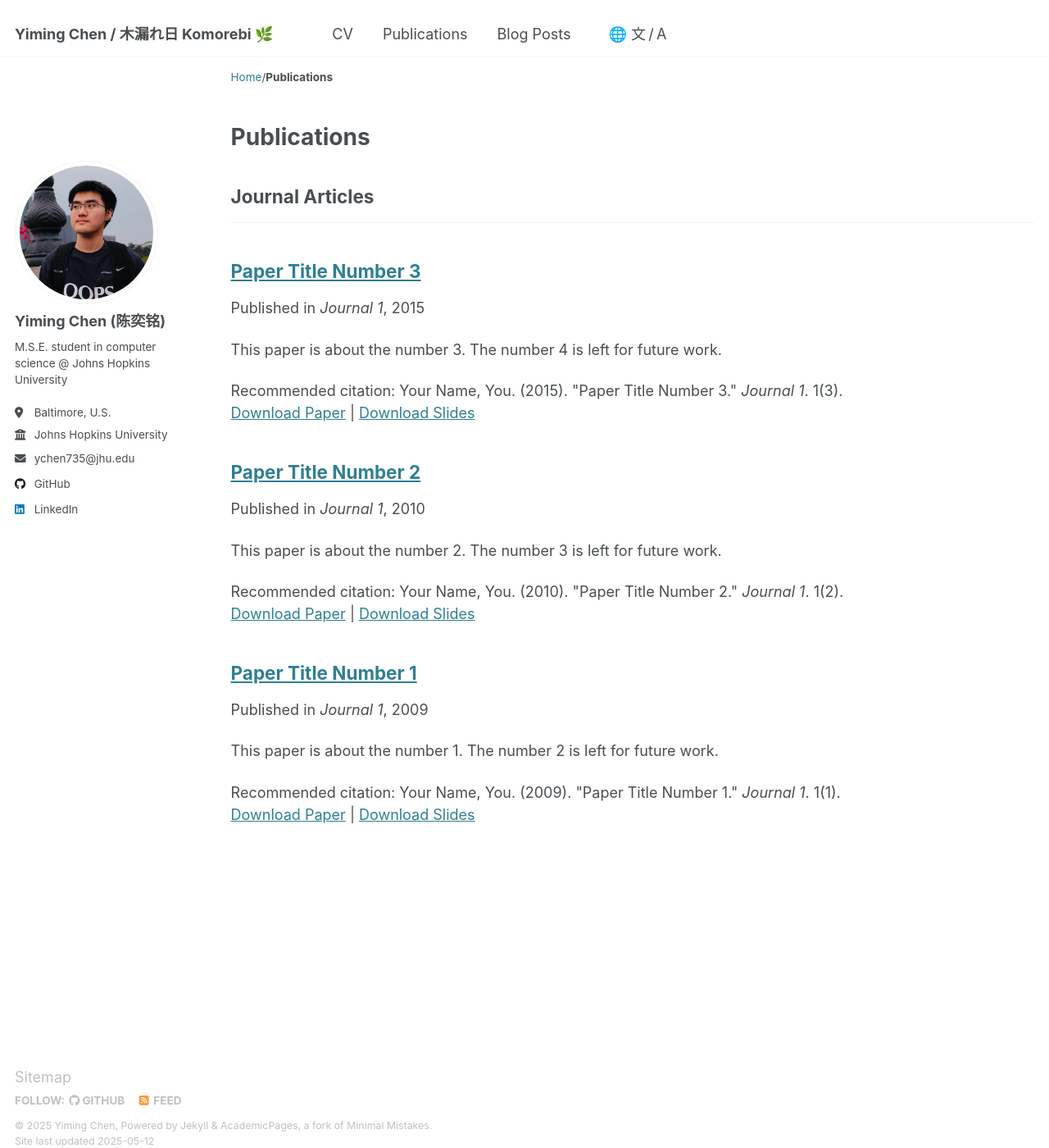
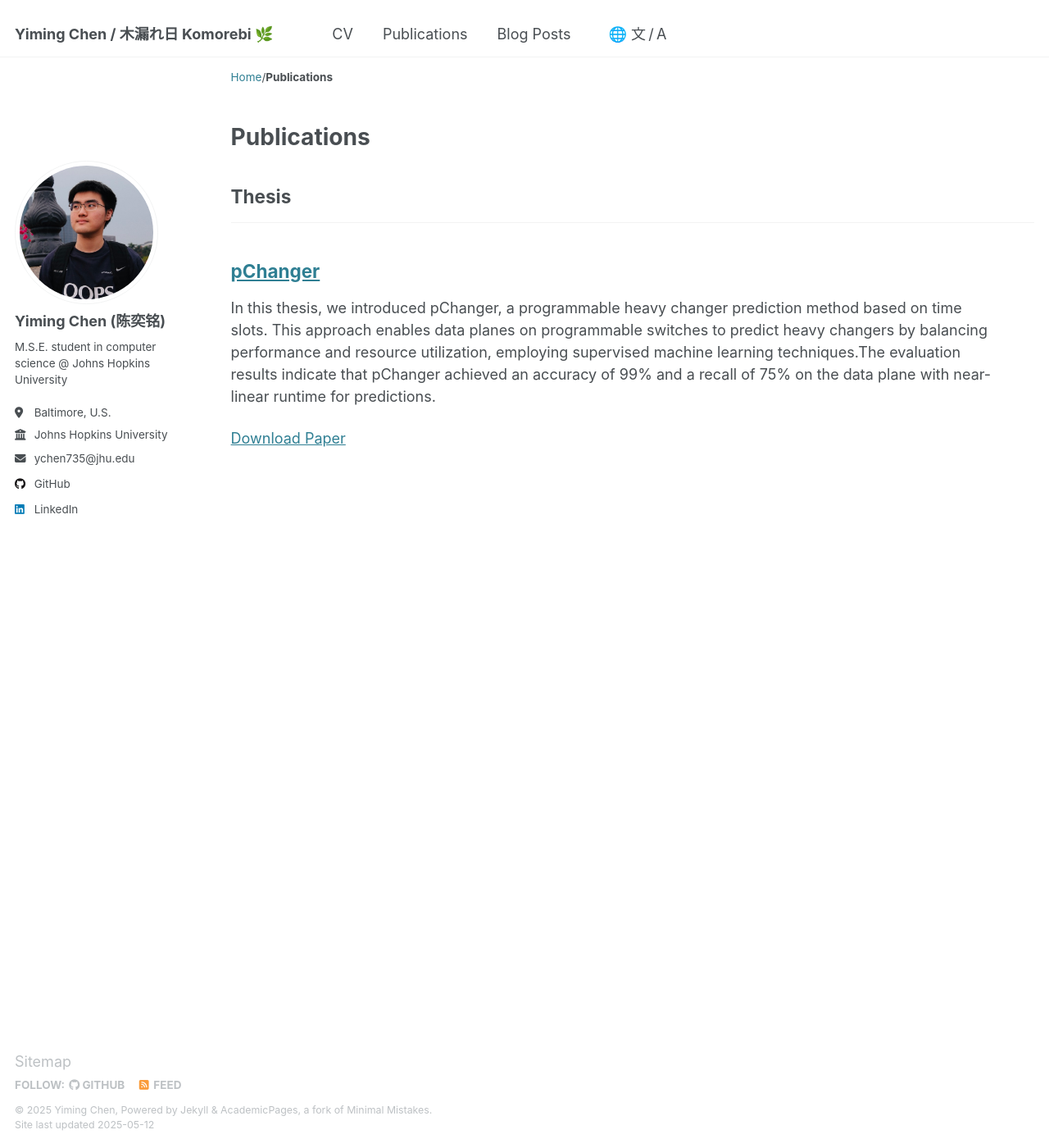
Before and after one commit to xuanquanchen/xuanquanchen.github.io, a Jekyll site: the page built from _pages/publications.html, in a window 1280 px wide and 1400 px high. Shown: the whole window at 82% size. Built offline with Jekyll 4.4.1, drawn with Linux system fonts in a browser that asks for light colours; some of the changed lines change nothing that is shown.

Commit message:
update publications

```diff
--- a/_includes/archive-single.html
+++ b/_includes/archive-single.html
@@ -41,8 +41,10 @@
         {% if post.collection == 'teaching' %}
           <p> {{ post.type }}, <i>{{ post.venue }}</i>, {{ post.date | default: "1900-01-01" | date: "%Y" }} </p>
         {% elsif post.collection == 'publications' %}
-          <p>Published in <i>{{ post.venue }}</i>, {{ post.date | default: "1900-01-01" | date: "%Y" }} </p>
-        {% elsif post.date %}
+          {% if post.venue %}
+            <p>Published in <i>{{ post.venue }}</i>, {{ post.date | default: "1900-01-01" | date: "%Y" }} </p>
+          {% endif %}
+            {% elsif post.date %}
          <p class="page__date"><strong><i class="fa fa-fw fa-calendar" aria-hidden="true"></i> {{ site.data.ui-text[site.locale].date_label | default: "Published:" }}</strong> <time datetime="{{ post.date | default: "1900-01-01" | date_to_xmlschema }}">{{ post.date | default: "1900-01-01" | date: "%B %d, %Y" }}</time></p>
         {% endif %}
 
--- a/_publications/2009-10-01-paper-title-number-1.md
+++ b/_publications/2009-10-01-paper-title-number-1.md
@@ -9,6 +9,7 @@ venue: 'Journal 1'
 slidesurl: 'http://academicpages.github.io/files/slides1.pdf'
 paperurl: 'http://academicpages.github.io/files/paper1.pdf'
 citation: 'Your Name, You. (2009). &quot;Paper Title Number 1.&quot; <i>Journal 1</i>. 1(1).'
+published: false
 ---
 
 The contents above will be part of a list of publications, if the user clicks the link for the publication than the contents of section will be rendered as a full page, allowing you to provide more information about the paper for the reader. When publications are displayed as a single page, the contents of the above "citation" field will automatically be included below this section in a smaller font.
--- a/_publications/2010-10-01-paper-title-number-2.md
+++ b/_publications/2010-10-01-paper-title-number-2.md
@@ -9,6 +9,7 @@ venue: 'Journal 1'
 slidesurl: 'http://academicpages.github.io/files/slides2.pdf'
 paperurl: 'http://academicpages.github.io/files/paper2.pdf'
 citation: 'Your Name, You. (2010). &quot;Paper Title Number 2.&quot; <i>Journal 1</i>. 1(2).'
+published: false
 ---
 
 The contents above will be part of a list of publications, if the user clicks the link for the publication than the contents of section will be rendered as a full page, allowing you to provide more information about the paper for the reader. When publications are displayed as a single page, the contents of the above "citation" field will automatically be included below this section in a smaller font.
--- a/_publications/2015-10-01-paper-title-number-3.md
+++ b/_publications/2015-10-01-paper-title-number-3.md
@@ -9,6 +9,7 @@ venue: 'Journal 1'
 slidesurl: 'http://academicpages.github.io/files/slides3.pdf'
 paperurl: 'http://academicpages.github.io/files/paper3.pdf'
 citation: 'Your Name, You. (2015). &quot;Paper Title Number 3.&quot; <i>Journal 1</i>. 1(3).'
+published: false
 ---
 
 The contents above will be part of a list of publications, if the user clicks the link for the publication than the contents of section will be rendered as a full page, allowing you to provide more information about the paper for the reader. When publications are displayed as a single page, the contents of the above "citation" field will automatically be included below this section in a smaller font.
--- /dev/null
+++ b/_publications/2024-05-17-pChanger.md
@@ -0,0 +1,32 @@
+---
+title: "pChanger"
+lang: en
+collection: publications
+category: thesis
+permalink: /publication/2024-05-17-pChanger
+excerpt: 'In this thesis, we introduced pChanger, a programmable heavy changer prediction method based on time slots. This approach enables data planes on programmable switches to predict heavy changers by balancing performance and resource utilization, employing supervised machine learning techniques.The evaluation results indicate that pChanger achieved an accuracy of 99% and a recall of 75% on the data plane with near-linear runtime for predictions.'
+date: 2024-05-17
+slidesurl: 'https://xuanquanchen.github.io/files/publications/pChanger/pChanger-paper.pdf'
+paperurl: 'https://xuanquanchen.github.io/files/publications/pChanger/pChanger-slides.pdf'
+---
+
+
+Heavy changer is flows change dramatically between two consecutive periods
+exceeds a specific threshold and can be viewed as a signal of congestion or malicious attacks.
+Identifying heavy flows (e.g., heavy hitters and heavy changers) in network traffic helps to
+improve network performance. It has many benefits to perform prediction of heavy changers
+within the data plane including eliminating extra communication between the control plane
+and the data plane and detecting the very beginning packages arrived at the switches.
+However, it is challenging due to extremely limited resource availability and the stringent
+requirements of fast packet processing. There are several proposed methods and systems in
+the research community for conducting network measurements on high-speed networks, yet
+there currently exists no advanced method to predict heavy changes in the data plane of
+programmable switches. In this thesis, we introduced pChanger, a programmable heavy
+changer prediction method based on time slots. This approach enables data planes on
+programmable switches to predict heavy changers by balancing performance and resource
+utilization, employing supervised machine learning (ML) techniques. In our evaluation, we
+first tested pChanger with traces and deployed it on bmv2 software P4 switches. The
+evaluation results indicate that pChanger achieved an accuracy of 99% and a recall of 75% on
+the data plane. We also demonstrate its near-linear runtime for predictions.
+
+**Key Words:** Machine learning (ML), P4, heavy changer, programmable data plane, time slot
```
Also changed, not shown: 1 other file.
